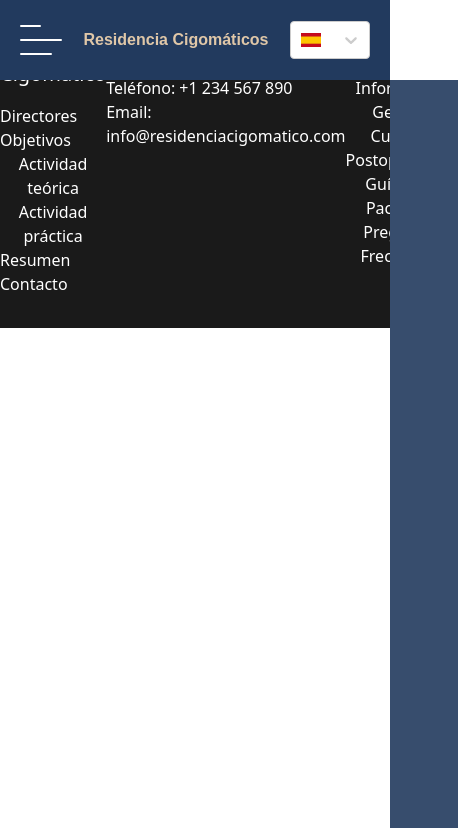
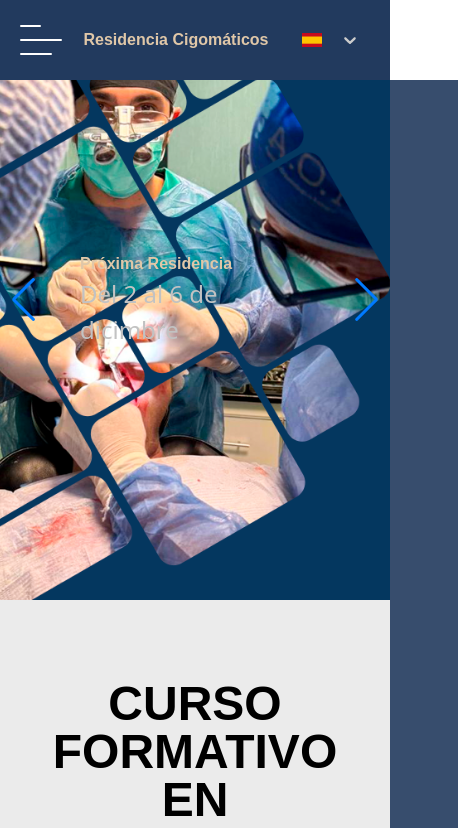
Before and after one commit to jnardi86/guillermoParisiWeb, a React (Vite) app: page / in a window 390 px wide. Shown: the top 828 px of the page, 458 px wide, since content can reach past the window. Built offline with nearby package versions, Linux system fonts and the light colour scheme.

Commit message:
add styling

```diff
--- a/src/components/footer/Footer.jsx
+++ b/src/components/footer/Footer.jsx
@@ -7,11 +7,11 @@ const Footer = () => {
   const {directoresRef, scrollToSection} = useGlobal();
   return (
     <footer className="bg-DarkCharcoal text-White py-8">
-      <div className="mx-auto flex justify-between">
+      <div className="flex flex-col tablet:flex-row tablet:justify-between">
         {/* Columna 1: Residencia Cigomático */}
-        <div>
-          <h3 className="text-xl font-bold mb-4">Residencia Cigomático</h3>
-          <ul>
+        <div className="">
+          <h3 className="text-xl font-bold mb-4 mobile:text-center">Residencia Cigomático</h3>
+          <ul className="flex flex-col justify-center items-center">
             <li>
               <button onClick={() => scrollToSection(directoresRef)} className="hover:underline">
                 Directores
@@ -46,14 +46,14 @@ const Footer = () => {
         </div>
 
         {/* Columna 2: Teléfono e Email */}
-        <div>
+        <div className="flex flex-col justify-center items-center mt-4">
           <h3 className="text-xl font-bold mb-4">Teléfono e Email</h3>
           <p>Teléfono: <a href="tel:+1234567890" className="hover:underline">+1 234 567 890</a></p>
           <p>Email: <a href="mailto:info@residenciacigomatico.com" className="hover:underline">info@residenciacigomatico.com</a></p>
         </div>
 
         {/* Columna 3: Pacientes */}
-        <div>
+        <div className="flex flex-col justify-center items-center mt-4">
           <h3 className="text-xl font-bold mb-4">Pacientes</h3>
           <ul>
             <li>
--- a/src/components/navbar/components/SwitchLanguage.jsx
+++ b/src/components/navbar/components/SwitchLanguage.jsx
@@ -6,18 +6,20 @@ import "./switchLanguage.css"
 import sp_flag from "../../../assets/sp_flag.jpg"
 import it_flag from "../../../assets/it_flag.png"
 import pt_flag from "../../../assets/pt_flag.jpg"
+import { useSelect } from '../hooks/useSelect';
 
 
 const SwitchLanguage = () => {
 
     const { locale, setLocale } = useContext(LanguageContext);
+    const { customStyles } = useSelect()
     // const handleChange = (event) => setLocale(event.target.value);
     const handleChange = (value) => setLocale(value);
 
     const languageOptions = [
-        { value: 'es', label: <span><img className="imgFlag" src={sp_flag} alt="Spain flag" /></span> },
-        { value: 'it', label: <span><img className="imgFlag" src={it_flag} alt="UK flag" /></span> },
-        { value: 'pt', label: <span><img className="imgFlag" src={pt_flag} alt="Portughese flag" /></span> },
+        { value: 'es', label: <span><img className="w-5" src={sp_flag} alt="Spain flag" /></span> },
+        { value: 'it', label: <span><img className="w-5" src={it_flag} alt="UK flag" /></span> },
+        { value: 'pt', label: <span><img className="w-5" src={pt_flag} alt="Portughese flag" /></span> },
     ];
 
 
@@ -38,6 +40,7 @@ const SwitchLanguage = () => {
             </select> */}
             <Select
                 className='switchLanguage'
+                styles={customStyles}
                 value={languageOptions.find((option) => option.value === locale)}
                 onChange={(selectedOption) => handleChange(selectedOption.value)}
                 options={languageOptions}
--- a/src/components/navbar/components/switchLanguage.css
+++ b/src/components/navbar/components/switchLanguage.css
@@ -5,19 +5,18 @@
     -moz-appearance: none;
     text-indent: 1px;
     text-overflow: '';
+
 }
 
 .switchLanguage {
     padding: 0;
     border: none;
     width: 80px;
+
+
 }
 
 .switchLanguage .select{
     display: flex;
     align-items: center;
 }
-
-.imgFlag {
-    width: 20px;
-}
--- /dev/null
+++ b/src/components/navbar/hooks/useSelect.js
@@ -0,0 +1,39 @@
+import React from 'react'
+
+export const useSelect = () => {
+
+
+    const customStyles = {
+        control: (provided) => ({
+            ...provided,
+            backgroundColor: 'none',
+            borderColor: 'transparent',
+            borderRadius: '4px',
+            padding: '1px',
+            boxShadow: 'none',
+            '&:hover': {
+                borderColor: 'blue',
+            },
+        }),
+        option: (provided, state) => ({
+            ...provided,
+            backgroundColor: state.isSelected ? 'blue' : '#A1C9D9',
+            color: state.isSelected ? 'white' : 'black',
+            '&:hover': {
+                backgroundColor: 'lightblue',
+            },
+        }),
+        menu: (provided) => ({
+            ...provided,
+            borderRadius: '4px',
+            marginTop: '0',
+            backgroundColor: '#A1C9D9'
+        }),
+    };
+
+    return {
+        customStyles
+    }
+
+
+}
--- a/src/core/layouts/GeneralLayout.jsx
+++ b/src/core/layouts/GeneralLayout.jsx
@@ -6,8 +6,7 @@ import LanguageProvider from '../../providers/LanguageProvider'
 
 const GeneralLayout = ({ children }) => {
     return (
-        // <div className='max-w-[1920px] mx-auto bg-LightGray_2'>
-        <div className='min-w-[375px] mx-auto bg-LightGray_2'>
+        <div className='max-w-[1920px] mx-auto bg-LightGray_2'>
             <LanguageProvider>
                 <Navbar />
                 {children}
--- a/src/pages/home/components/HomeCursoFechas.jsx
+++ b/src/pages/home/components/HomeCursoFechas.jsx
@@ -8,15 +8,15 @@ const HomeCursoFechas = () => {
       </h2>
 
       {/* Carousel de fechas */}
-      <div className="w-full flex justify-around">
+      <div className="w-full flex flex-col gap-5 justify-center laptop1:flex-row laptop1:min-w-1/4 ">
         {homeIntroFechas.map((card) => {
           return (
             <div
               key={card.id}
               className={
                 card.booking == "Disponible"
-                  ? "w-1/4 bg-TealGreen_3 rounded-lg p-5 shadow-LightShadowGrey hover:shadow-TealGreen_3 flex flex-col justify-center items-center"
-                  : "w-1/4 bg-LightGray_2 rounded-lg p-5 shadow-LightShadowGrey flex flex-col justify-center items-center"
+                  ? "w-full bg-TealGreen_3 rounded-lg p-5 shadow-LightShadowGrey hover:shadow-TealGreen_3 flex flex-col justify-center items-center"
+                  : "w-full bg-LightGray_2 rounded-lg p-5 shadow-LightShadowGrey flex flex-col justify-center items-center"
               }
             >
               <p>{card.dates}</p>
--- a/src/pages/home/components/HomeGaleria/HomeGaleriaSwiper.jsx
+++ b/src/pages/home/components/HomeGaleria/HomeGaleriaSwiper.jsx
@@ -13,7 +13,6 @@ const HomeGaleriaSwiper = () => {
   return (
     <Swiper
       loop={true}
-      slidesPerView={5}
       spaceBetween={5}
       centeredSlides={true}
       autoplay={{
@@ -23,6 +22,23 @@ const HomeGaleriaSwiper = () => {
       navigation={true}
       modules={[Autoplay, Pagination, Navigation]}
       className="mySwiper"
+      breakpoints={{
+        320: {
+          slidesPerView: 1, // Para pantallas pequeñas
+        },
+        480: {
+          slidesPerView: 2, // Para pantallas medianas
+        },
+        768: {
+          slidesPerView: 3, // Para pantallas más grandes
+        },
+        1024: {
+          slidesPerView: 4, // Para pantallas de escritorio
+        },
+        1280: {
+          slidesPerView: 5, // Para pantallas muy grandes
+        },
+      }}
     >
       {homeGaleriaItems.map((item) => (
         <SwiperSlide key={item.id}>
--- a/src/pages/home/view/HomeView.jsx
+++ b/src/pages/home/view/HomeView.jsx
@@ -17,7 +17,7 @@ const HomeView = () => {
 
   return (
     <div>
-      {/* <HomeHero />
+      <HomeHero />
       <HomeCursoBrief />
       <HomeDirectores />
       <HomeCursoObjetivo />
@@ -27,7 +27,7 @@ const HomeView = () => {
       <HomeCursoPractico />
       <HomeCursoResumen />
       <HomeCursoFechas />
-      <HomeFormInscripcion /> */}
+      <HomeFormInscripcion />
     </div>
   );
 };
--- a/tailwind.config.js
+++ b/tailwind.config.js
@@ -29,9 +29,11 @@ export default {
         MontserratSubrayada: ["Montserrat Subrayada", "sans-serif"],
       },
       screens: {
-        desktop: "1440px",
-        laptop: "1366px",
-        tablet: "1024px",
+        'mobile': '360px',
+        'tablet': '768px',
+        'laptop1': '1024px',
+        'laptop2': '1366px',
+        'desktop': '1440px',
       },
       boxShadow: {
         LightShadowGrey:
```
